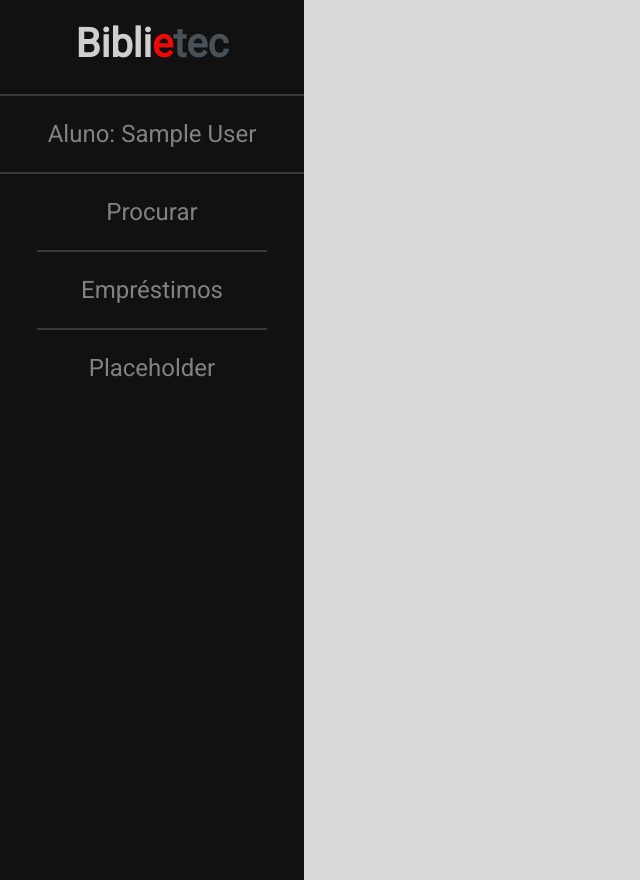
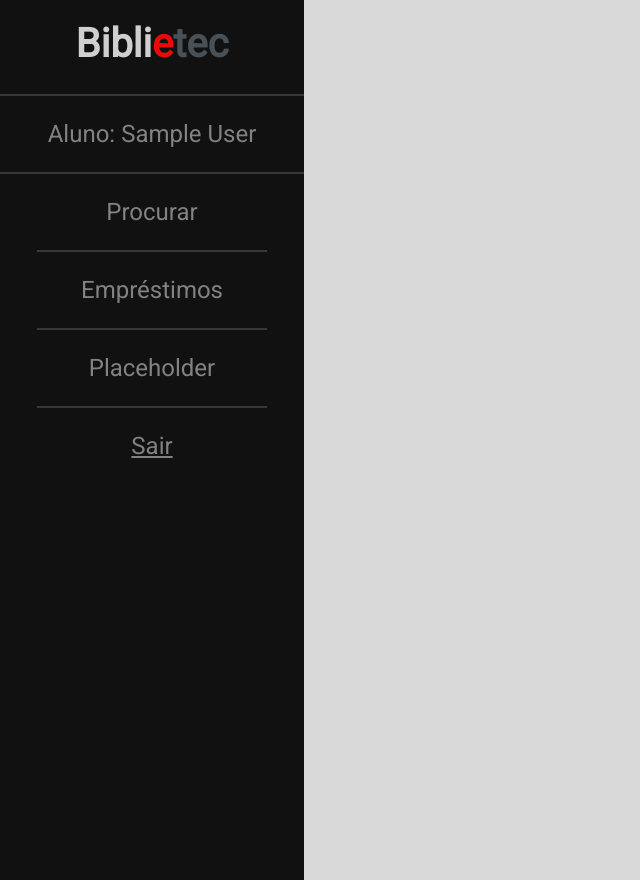
Before and after one commit to TJoaoV/Biblietec, a PHP site: page /PHP/home.php in a window 1280 px wide. Shown: the whole page, without its empty margins (0-640 px from the left). Run offline with PHP 8.4, Linux system fonts and the light colour scheme; the visitor is signed in with stand-in values (Sample User, id 1); data comes from the database, SQL or seed files in the repository; some libraries are stand-ins or nearby versions.

Commit message:
alterações basicas2

```diff
--- a/PHP/home.php
+++ b/PHP/home.php
@@ -33,7 +33,7 @@ $resultado = mysqli_query($conn, $sql);
             `<label> Procurar Livros </label><br>
             <p> Selecione o Livro que deseja saber mais!</p>
             <input type="text" class="form-control pesquisa" id="inlineFormInputGroup" placeholder="Digite o nome aqui" >
-            <ul class="lista" style="list-style-type:none;">
+            <ul class="lista" style="list-style-type:none; ">
             <?php
                 while ($exibir3 = mysqli_fetch_assoc($resultado)) {
                     $exibir4 = strtolower($exibir3['liv_titu']);
@@ -118,6 +118,8 @@ $resultado = mysqli_query($conn, $sql);
         <a class="btnsidenav" id='btnEmprestimos'>Empréstimos</a>
         <hr>
         <a class="btnsidenav" id='btnPlaceholder'>Placeholder</a>
+        <hr>
+        <a class="btnsidenav" href='../index.php' id='btnSair'>Sair</a>
     </div>
     <div id='main1' style='margin-left: 19rem; font-size: 28px; padding: 0px 10px;'>
         <!-- FUNÇÃO DOS BOTÕES -->
```
